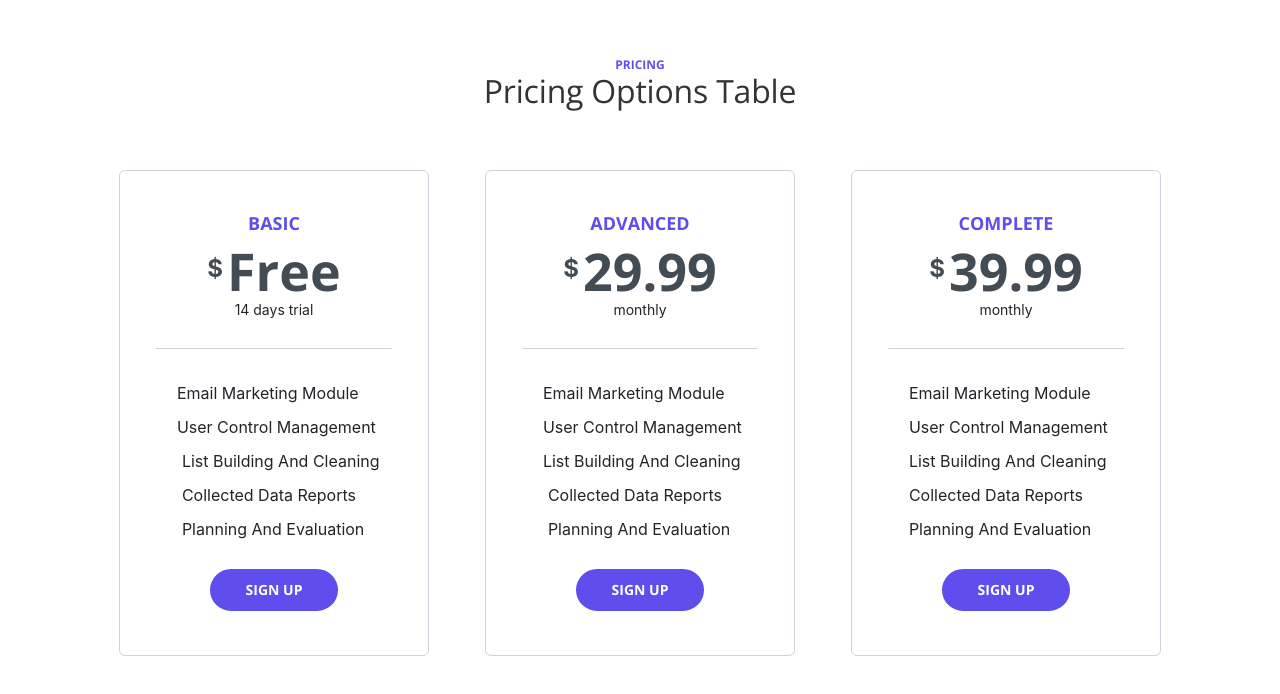
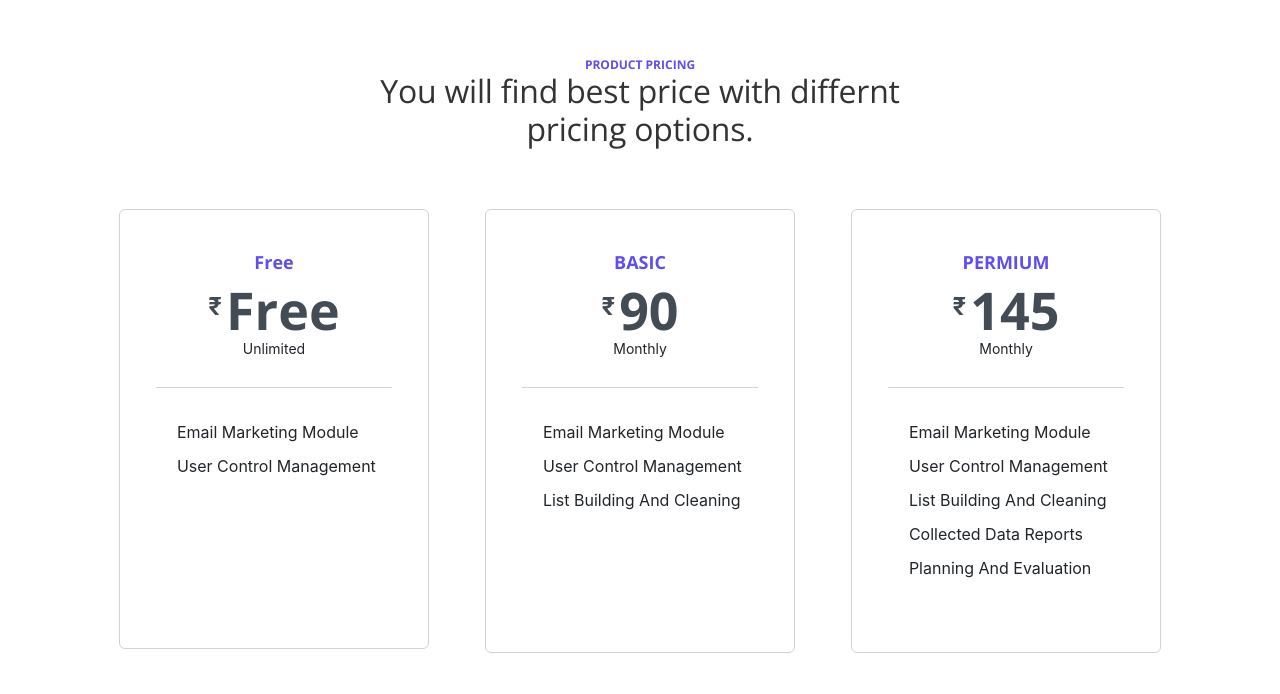
Before and after one commit to vsurwshe/reactConatiner, a React (Create React App) app: page / in a window 1280 px wide. Shown: the part 2676-3370 px from the top of the page. Built offline with nearby package versions, Linux system fonts and the light colour scheme; a web font is replaced by a local one.

Commit message:
0.2.4: Modifying price Tabel

```diff
--- a/src/components/Helper/Priceing.js
+++ b/src/components/Helper/Priceing.js
@@ -1,116 +1,84 @@
 import React from 'react'
 
-const Pricing=()=><div id="pricing" className="cards-2">
+const PriceTable = [
+    {
+        "CardTitle": "Free",
+        "currency": "₹",
+        "type": "Free",
+        "frequency": "Unlimited",
+        featuers: [
+            "Email Marketing Module",
+            "User Control Management",
+            "",// "List Building And Cleaning",
+            "",// "Collected Data Reports",
+            ""// "Planning And Evaluation"
+        ]
+    },
+    {
+        "CardTitle": "BASIC",
+        "currency": "₹",
+        "type": "90",
+        "frequency": "Monthly",
+        featuers: [
+            "Email Marketing Module",
+            "User Control Management",
+            "List Building And Cleaning",
+            "",// "Collected Data Reports",
+            ""// "Planning And Evaluation"
+        ]
+    },
+    {
+        "CardTitle": "PERMIUM",
+        "currency": "₹",
+        "type": "145",
+        "frequency": "Monthly",
+        featuers: [
+            "Email Marketing Module",
+            "User Control Management",
+            "List Building And Cleaning",
+            "Collected Data Reports",
+            "Planning And Evaluation"
+        ]
+    }
+]
+
+
+const Pricing = () => <div id="pricing" className="cards-2">
     <div className="container">
         <div className="row">
             <div className="col-lg-12">
-            <div className="above-heading">PRICING</div>
-            <h2 className="h2-heading">Pricing Options Table</h2>
+                <div className="above-heading">PRODUCT PRICING</div>
+                <h2 className="h2-heading">You will find best price with differnt pricing options.</h2>
             </div>
             {/* <!-- end of col --> */}
         </div>
         {/* <!-- end of row --> */}
         <div className="row">
             <div className="col-lg-12">
-
-            {/* <!-- Card--> */}
-            <div className="card">
+                {
+                    PriceTable.map((price) => {
+                        return <div className="card">
                             <div className="card-body">
-                    <div className="card-title">BASIC</div>
-                    <div className="price"><span className="currency">$</span><span className="value">Free</span></div>
-                    <div className="frequency">14 days trial</div>
+                                <div className="card-title">{price.CardTitle}</div>
+                                <div className="price"><span className="currency">{price.currency}</span><span className="value">{price.type}</span></div>
+                                <div className="frequency">{price.frequency}</div>
                                 <div className="divider"></div>
                                 <ul className="list-unstyled li-space-lg">
-                        <li className="media">
-                            <i className="fas fa-check"></i><div className="media-body">Email Marketing Module</div>
+                                    {
+                                        price.featuers.length > 0 && price.featuers.map((featuer) => {
+                                            return featuer === "" ? <div style={{padding:15}}></div> : <li className="media">
+                                                <i className="fas fa-check"></i><div className="media-body">{featuer}</div>
                                             </li>
-                        <li className="media">
-                            <i className="fas fa-check"></i><div className="media-body">User Control Management</div>
-                        </li>
-                        <li className="media">
-                            <i className="fas fa-times"></i><div className="media-body">List Building And Cleaning</div>
-                        </li>
-                        <li className="media">
-                            <i className="fas fa-times"></i><div className="media-body">Collected Data Reports</div>
-                        </li>
-                        <li className="media">
-                            <i className="fas fa-times"></i><div className="media-body">Planning And Evaluation</div>
-                        </li>
+                                        })
+                                    }
                                 </ul>
-                    <div className="button-wrapper">
+                                {/* <div className="button-wrapper">
                                 <a className="btn-solid-reg page-scroll" href="sign-up.html">SIGN UP</a>
+                            </div> */}
                             </div>
                         </div>
-            </div>
-            {/* <!-- end of card --> */}
-            {/* <!-- end of card -->
-
-            <!-- Card--> */}
-            <div className="card">
-                <div className="card-body">
-                    <div className="card-title">ADVANCED</div>
-                    <div className="price"><span className="currency">$</span><span className="value">29.99</span></div>
-                    <div className="frequency">monthly</div>
-                    <div className="divider"></div>
-                    <ul className="list-unstyled li-space-lg">
-                        <li className="media">
-                            <i className="fas fa-check"></i><div className="media-body">Email Marketing Module</div>
-                        </li>
-                        <li className="media">
-                            <i className="fas fa-check"></i><div className="media-body">User Control Management</div>
-                        </li>
-                        <li className="media">
-                            <i className="fas fa-check"></i><div className="media-body">List Building And Cleaning</div>
-                        </li>
-                        <li className="media">
-                            <i className="fas fa-times"></i><div className="media-body">Collected Data Reports</div>
-                        </li>
-                        <li className="media">
-                            <i className="fas fa-times"></i><div className="media-body">Planning And Evaluation</div>
-                        </li>
-                    </ul>
-                    <div className="button-wrapper">
-                        <a className="btn-solid-reg page-scroll" href="sign-up.html">SIGN UP</a>
-                    </div>
-                </div>
-            </div>
-            {/* <!-- end of card --> */}
-            {/* <!-- end of card --> */}
-
-            {/* <!-- Card--> */}
-            <div className="card">
-                {/* <!--<div className="label">
-                    <p className="best-value">Best Value</p>
-                </div> --> */}
-                <div className="card-body">
-                    <div className="card-title">COMPLETE</div>
-                    <div className="price"><span className="currency">$</span><span className="value">39.99</span></div>
-                    <div className="frequency">monthly</div>
-                    <div className="divider"></div>
-                    <ul className="list-unstyled li-space-lg">
-                        <li className="media">
-                            <i className="fas fa-check"></i><div className="media-body">Email Marketing Module</div>
-                        </li>
-                        <li className="media">
-                            <i className="fas fa-check"></i><div className="media-body">User Control Management</div>
-                        </li>
-                        <li className="media">
-                            <i className="fas fa-check"></i><div className="media-body">List Building And Cleaning</div>
-                        </li>
-                        <li className="media">
-                            <i className="fas fa-check"></i><div className="media-body">Collected Data Reports</div>
-                        </li>
-                        <li className="media">
-                            <i className="fas fa-check"></i><div className="media-body">Planning And Evaluation</div>
-                        </li>
-                    </ul>
-                    <div className="button-wrapper">
-                        <a className="btn-solid-reg page-scroll" href="sign-up.html">SIGN UP</a>
-                    </div>
-                </div>
-            </div>
-            {/* <!-- end of card --> */}
-            {/* <!-- end of card --> */}
+                    })
+                }
 
             </div>
             {/* <!-- end of col --> */}
```
Lines whose indentation alone changed are shown as unchanged.
